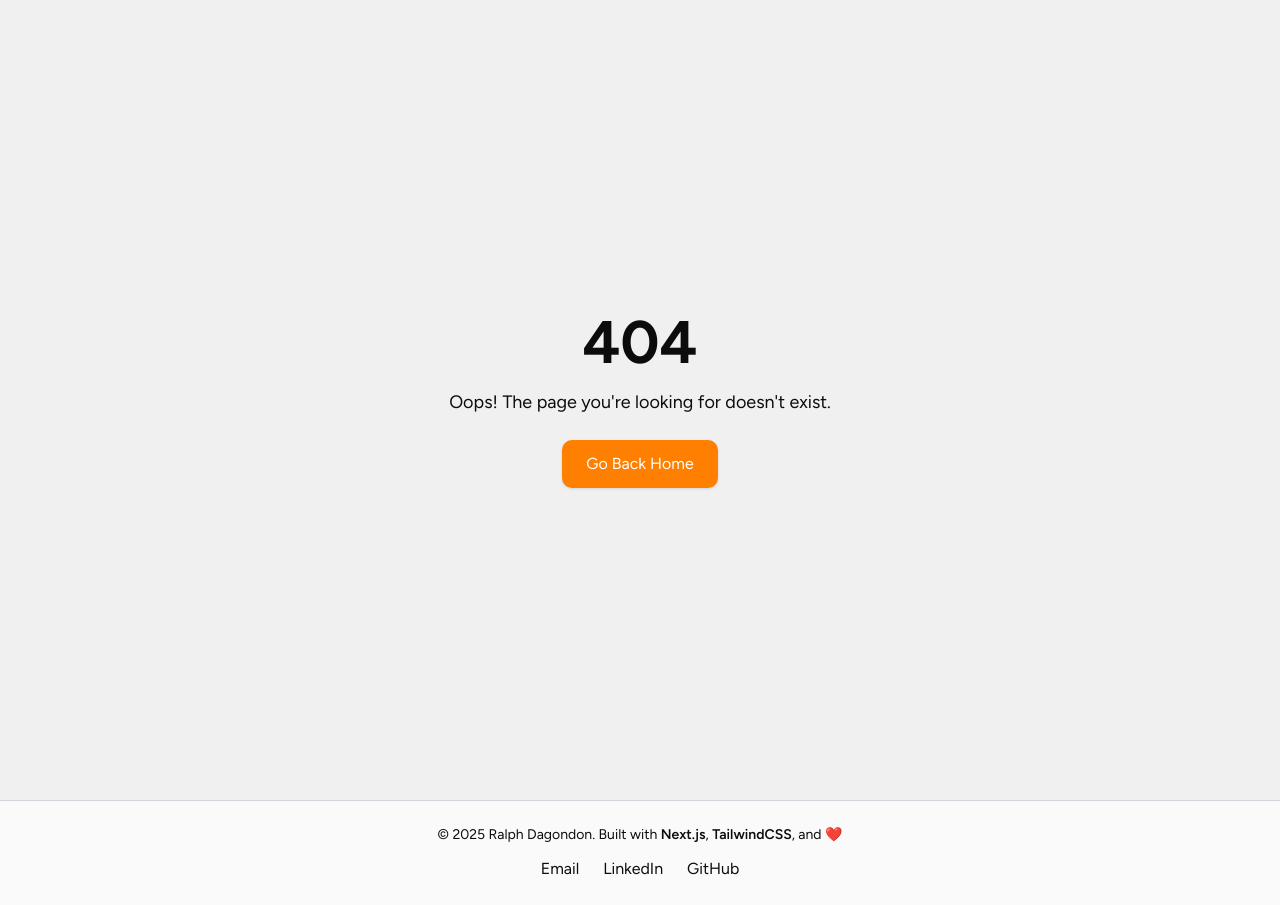
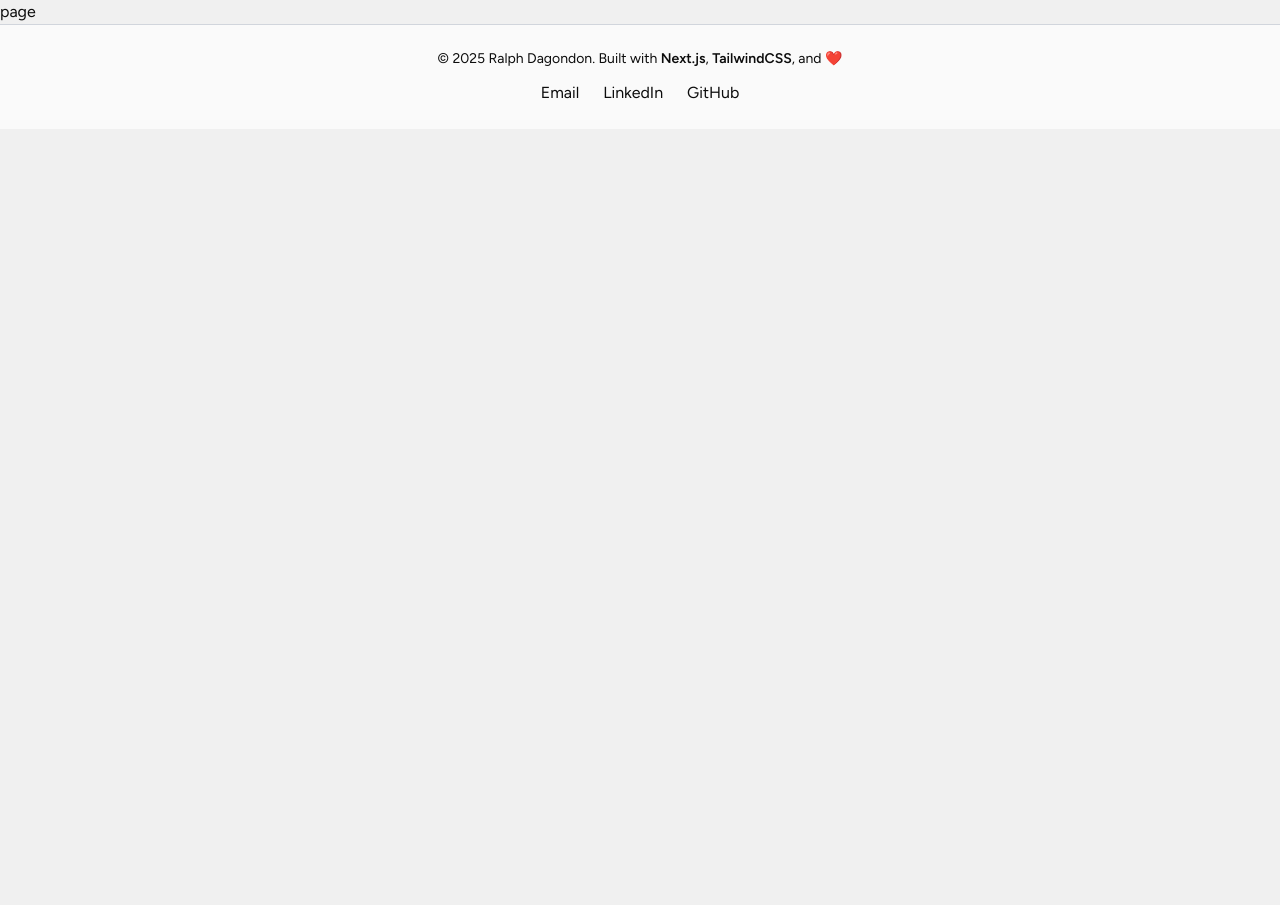
Before and after one commit to Walphhh/portfolio-website-v2, a Next.js app: page /Resume.pdf in a window 1280 px wide. Before the commit this address had no page. After the commit the page ends 800 px from the top, so only its background shows below. Built offline with nearby package versions, Linux system fonts and the light colour scheme.

Commit message:
updates and audied next js

```diff
--- a/package.json
+++ b/package.json
@@ -18,10 +18,10 @@
     "embla-carousel-react": "^8.6.0",
     "framer-motion": "^12.23.21",
     "lucide-react": "^0.544.0",
-    "next": "15.5.4",
+    "next": "^16.1.1",
     "next-themes": "^0.4.6",
-    "react": "19.1.0",
-    "react-dom": "19.1.0",
+    "react": "^19.2.3",
+    "react-dom": "^19.2.3",
     "react-icons": "^5.5.0",
     "tailwind-merge": "^3.3.1"
   },
--- /dev/null
+++ b/src/app/[id]/page.tsx
@@ -0,0 +1,7 @@
+import React from "react";
+
+const page = () => {
+  return <div>page</div>;
+};
+
+export default page;
```
Also changed, not shown: 1 other file (tests, documents, lock files or other folders).
